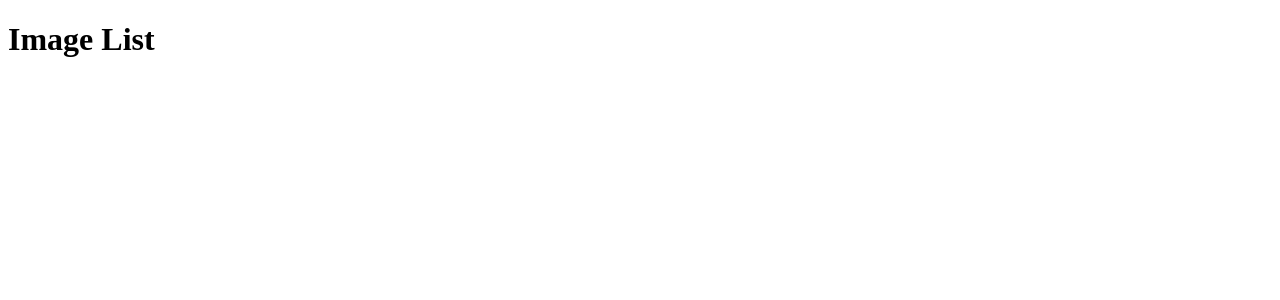
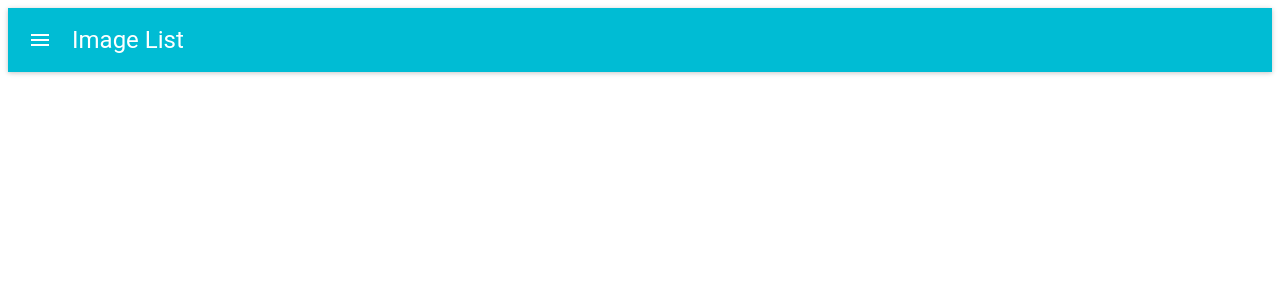
Before and after one commit to webroyit/p4b1a3-ImageList, a React (Create React App) app: page / in a window 1280 px wide. Shown: the top 300 px of the page. Built offline with nearby package versions, Linux system fonts and the light colour scheme.

Commit message:
Use AppBar to add navbar

```diff
--- a/src/App.js
+++ b/src/App.js
@@ -1,11 +1,15 @@
 import React from 'react';
+// MuiThemeProvider makes the material-ui work
+import MuiThemeProvider from 'material-ui/styles/MuiThemeProvider';
+import NavBar from './components/navbar/NavBar';
+
 import './App.css';
 
 function App() {
   return (
-    <>
-      <h1>Image List</h1>
-    </>
+    <MuiThemeProvider>
+      <NavBar />
+    </MuiThemeProvider>
   );
 }
 
--- a/src/components/navbar/NavBar.js
+++ b/src/components/navbar/NavBar.js
@@ -0,0 +1,6 @@
+import React from 'react';
+import AppBar from 'material-ui/AppBar';
+
+const Navbar = () => <AppBar title="Image List" />;
+
+export default Navbar;
```
